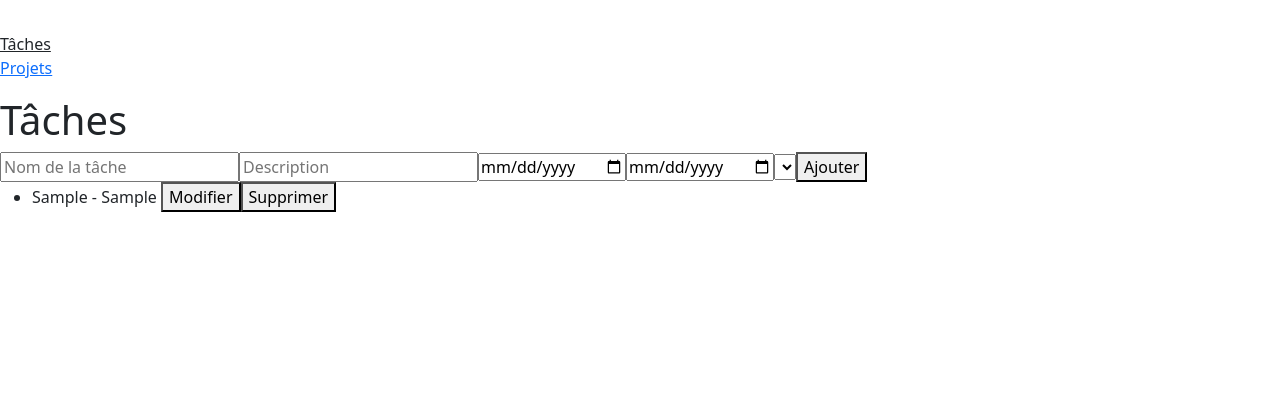
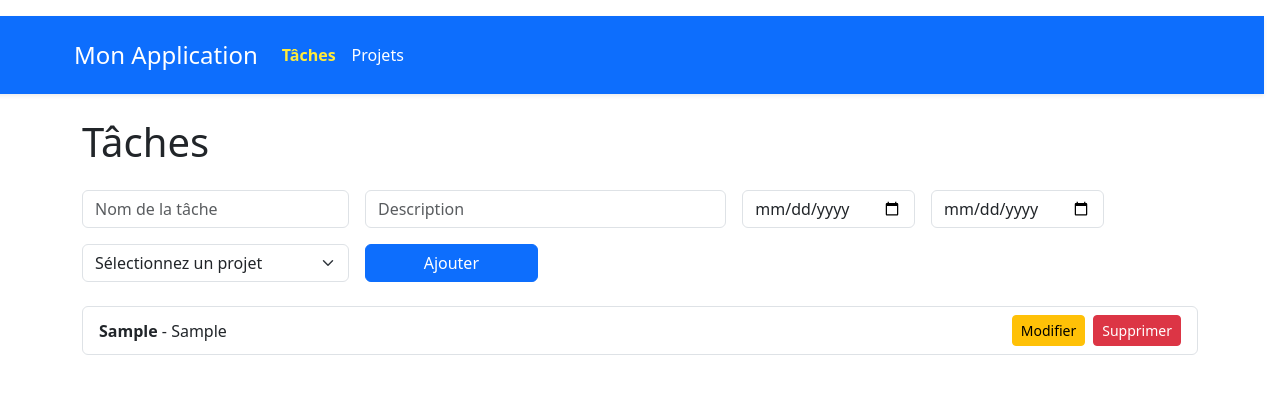
Before and after one commit to Mamoudou12/gestion_taches, a Vue app: page /taches in a window 1280 px wide. Both pictures are taken after typing "Sample", "Sample", "2020-01-15", "2020-01-15" into the empty fields and a click on the button "Ajouter". Shown: the top 394 px of the page. Built offline with nearby package versions, Linux system fonts and the light colour scheme.

Commit message:
forth commit

```diff
--- a/src/App.vue
+++ b/src/App.vue
@@ -1,16 +1,10 @@
+<script setup>
+import { RouterLink, RouterView } from "vue-router";
+import Header from "./components/Header.vue";
+</script>
 <template>
-  <header>
-    <div class="wrapper">
-      <nav>
-        <RouterLink to="/taches">Tâches</RouterLink>
-        <RouterLink to="/projets">Projets</RouterLink>
-      </nav>
-    </div>
-  </header>
-
-  <main>
-    <RouterView />
-  </main>
+  <Header/>
+  <RouterView />
 </template>
 
 <style scoped>
@@ -75,3 +69,5 @@ nav a:first-of-type {
   }
 }
 </style>
+
+<script setup></script>
--- /dev/null
+++ b/src/components/Header.vue
@@ -0,0 +1,60 @@
+<template>
+    <nav class="navbar navbar-expand-lg navbar-dark bg-primary shadow-sm">
+      <div class="container">
+        <!-- Logo et Titre -->
+        <a class="navbar-brand d-flex align-items-center" href="/">
+          <span class="ms-2 fs-4">Mon Application</span>
+        </a>
+
+        <!-- Bouton de menu pour petits écrans -->
+        <button class="navbar-toggler" type="button" data-bs-toggle="collapse" data-bs-target="#navbarNav" aria-controls="navbarNav" aria-expanded="false" aria-label="Toggle navigation">
+          <span class="navbar-toggler-icon"></span>
+        </button>
+
+        <!-- Menu de navigation -->
+        <div class="collapse navbar-collapse" id="navbarNav">
+          <ul class="navbar-nav me-auto mb-2 mb-lg-0">
+            <li class="nav-item">
+              <router-link class="nav-link active" to="/taches" exact-active-class="active">Tâches</router-link>
+            </li>
+            <li class="nav-item">
+              <router-link class="nav-link" to="/projets" exact-active-class="active">Projets</router-link>
+            </li>
+            <!-- Ajoutez d'autres liens ici si nécessaire -->
+          </ul>
+        </div>
+      </div>
+    </nav>
+  </template>
+
+  <script setup>
+  // Aucune logique particulière nécessaire ici pour le header
+  </script>
+
+  <style scoped>
+  header {
+    margin-bottom: 1rem;
+  }
+
+  .navbar {
+    background-color: #007bff; /* Couleur bleu personnalisé */
+  }
+
+  .navbar-brand img {
+    border-radius: 50%;
+  }
+
+  .nav-link {
+    font-weight: 500;
+    color: #ffffff !important; /* Texte blanc pour les liens */
+  }
+
+  .nav-link.active {
+    font-weight: 700;
+    color: #ffeb3b !important; /* Couleur jaune pour le lien actif */
+  }
+
+  .navbar-toggler-icon {
+    filter: invert(100%);
+  }
+  </style>
--- a/src/components/Taches.vue
+++ b/src/components/Taches.vue
@@ -1,24 +1,49 @@
 <template>
-  <div>
-    <h1>Tâches</h1>
-    <form @submit.prevent="addTache">
-      <input v-model="newTache.nom" placeholder="Nom de la tâche" required />
-      <input v-model="newTache.description" placeholder="Description" required />
-      <input v-model="newTache.dateDebut" type="date" required />
-      <input v-model="newTache.dateFin" type="date" required />
-      <select v-model="newTache.projet">
-        <option v-for="projet in projets" :key="projet.nom" :value="projet.nom">
-          {{ projet.nom }}
-        </option>
-      </select>
-      <button type="submit">{{ editIndex !== null ? 'Mettre à jour' : 'Ajouter' }}</button>
+  <div class="container mt-4">
+    <h1 class="mb-4">Tâches</h1>
+    <form @submit.prevent="addTache" class="mb-4">
+      <div class="row g-3">
+        <div class="col-md-3">
+          <input v-model="newTache.nom" class="form-control" placeholder="Nom de la tâche" required />
+        </div>
+        <div class="col-md-4">
+          <input v-model="newTache.description" class="form-control" placeholder="Description" required />
+        </div>
+        <div class="col-md-2">
+          <input v-model="newTache.dateDebut" type="date" class="form-control" required />
+        </div>
+        <div class="col-md-2">
+          <input v-model="newTache.dateFin" type="date" class="form-control" required />
+        </div>
+        <div class="col-md-3">
+          <select v-model="newTache.projet" class="form-select">
+            <option value="" disabled>Sélectionnez un projet</option>
+            <option v-for="projet in projets" :key="projet.nom" :value="projet.nom">
+              {{ projet.nom }}
+            </option>
+          </select>
+        </div>
+        <div class="col-md-2">
+          <button type="submit" class="btn btn-primary w-100">
+            {{ editIndex !== null ? 'Mettre à jour' : 'Ajouter' }}
+          </button>
+        </div>
+      </div>
     </form>
 
-    <ul>
-      <li v-for="(tache, index) in taches" :key="index">
-        {{ tache.nom }} - {{ tache.description }}
-        <button @click="startEdit(index)">Modifier</button>
-        <button @click="deleteTache(index)">Supprimer</button>
+    <ul class="list-group">
+      <li
+        v-for="(tache, index) in taches"
+        :key="index"
+        class="list-group-item d-flex justify-content-between align-items-center"
+      >
+        <div>
+          <strong>{{ tache.nom }}</strong> - {{ tache.description }}
+        </div>
+        <div>
+          <button @click="startEdit(index)" class="btn btn-sm btn-warning me-2">Modifier</button>
+          <button @click="deleteTache(index)" class="btn btn-sm btn-danger">Supprimer</button>
+        </div>
       </li>
     </ul>
   </div>
@@ -45,11 +70,9 @@ const editIndex = ref(null);
 
 const addTache = () => {
   if (editIndex.value !== null) {
-    // Mise à jour d'une tâche existante
     tachesStore.updateTache(editIndex.value, { ...newTache.value });
     editIndex.value = null;
   } else {
-    // Ajout d'une nouvelle tâche
     tachesStore.addTache({ ...newTache.value });
   }
   newTache.value = { nom: '', description: '', dateDebut: '', dateFin: '', projet: '' };
@@ -65,7 +88,7 @@ const deleteTache = (index) => {
   tachesStore.removeTache(index);
 };
 
-onMounted(() => {
-  // Charger les projets ou d'autres données nécessaires
-});
+// onMounted(() => {
+//   // Charger les projets ou d'autres données nécessaires
+// });
 </script>
```
